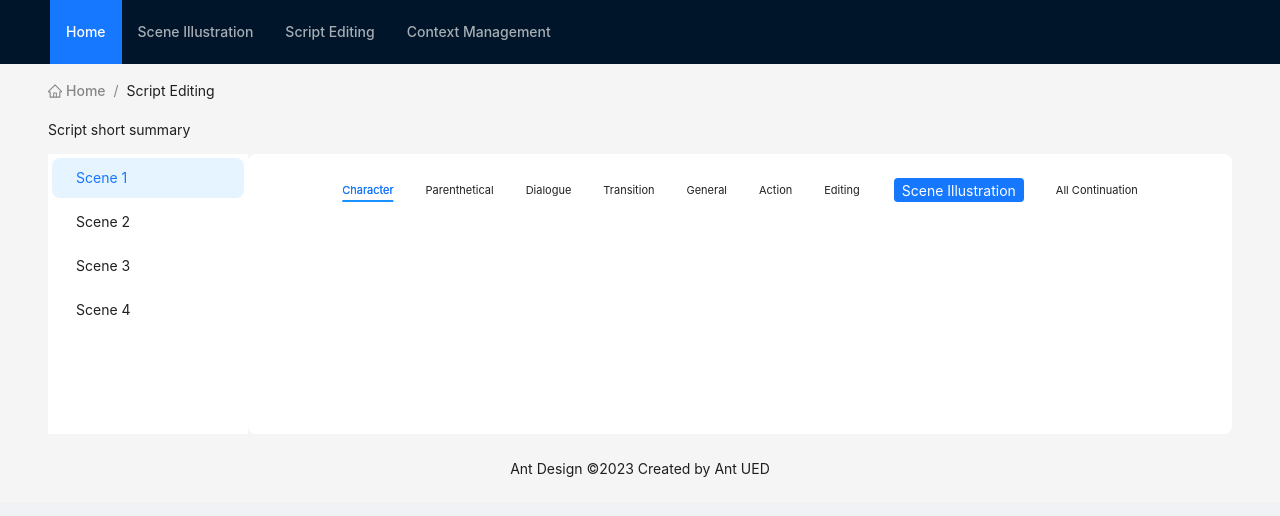
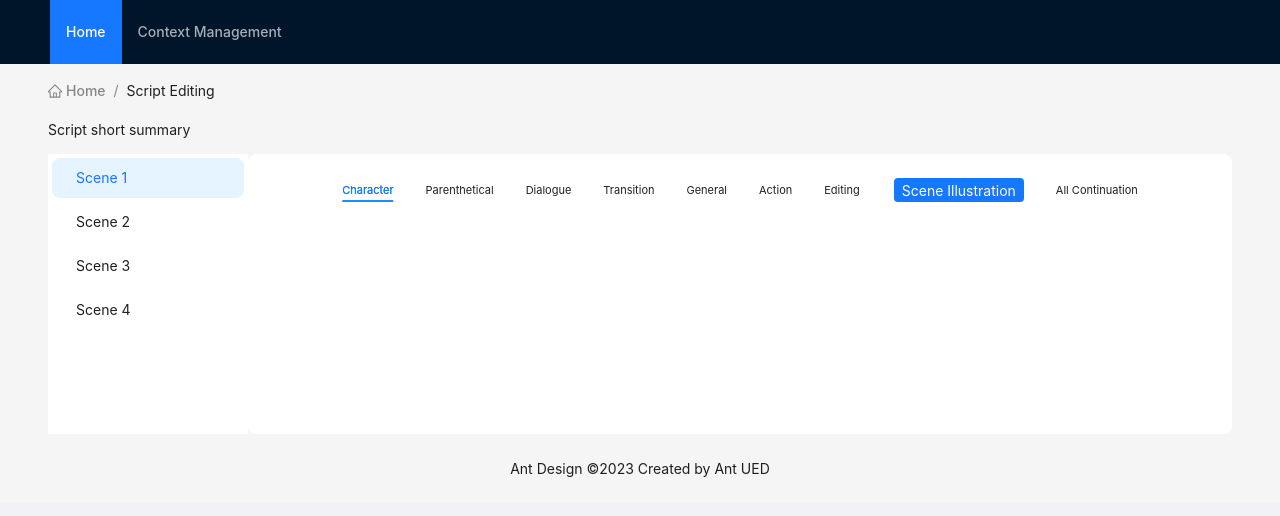
Before and after one commit to jy-jiangyi/Co-script, a React (Vite) app in the folder frontend-react/: page /#/script_editing in a window 1280 px wide. Shown: the top 516 px of the page. Built offline with nearby package versions, Linux system fonts and the light colour scheme; no server answers.

Commit message:
feat: adjust navbar

```diff
--- a/frontend-react/src/components/NavBar.jsx
+++ b/frontend-react/src/components/NavBar.jsx
@@ -9,12 +9,6 @@ const NavBar = () => {
                 <Link to="/home">Home</Link>
             </Menu.Item>
             <Menu.Item key="2">
-                <Link to="/scene_illustration">Scene Illustration</Link>
-            </Menu.Item>
-            <Menu.Item key="3">
-                <Link to="/script_editing">Script Editing</Link>
-            </Menu.Item>
-            <Menu.Item key="4">
                 <Link to="/context">Context Management</Link>
             </Menu.Item>
         </Menu>
```
